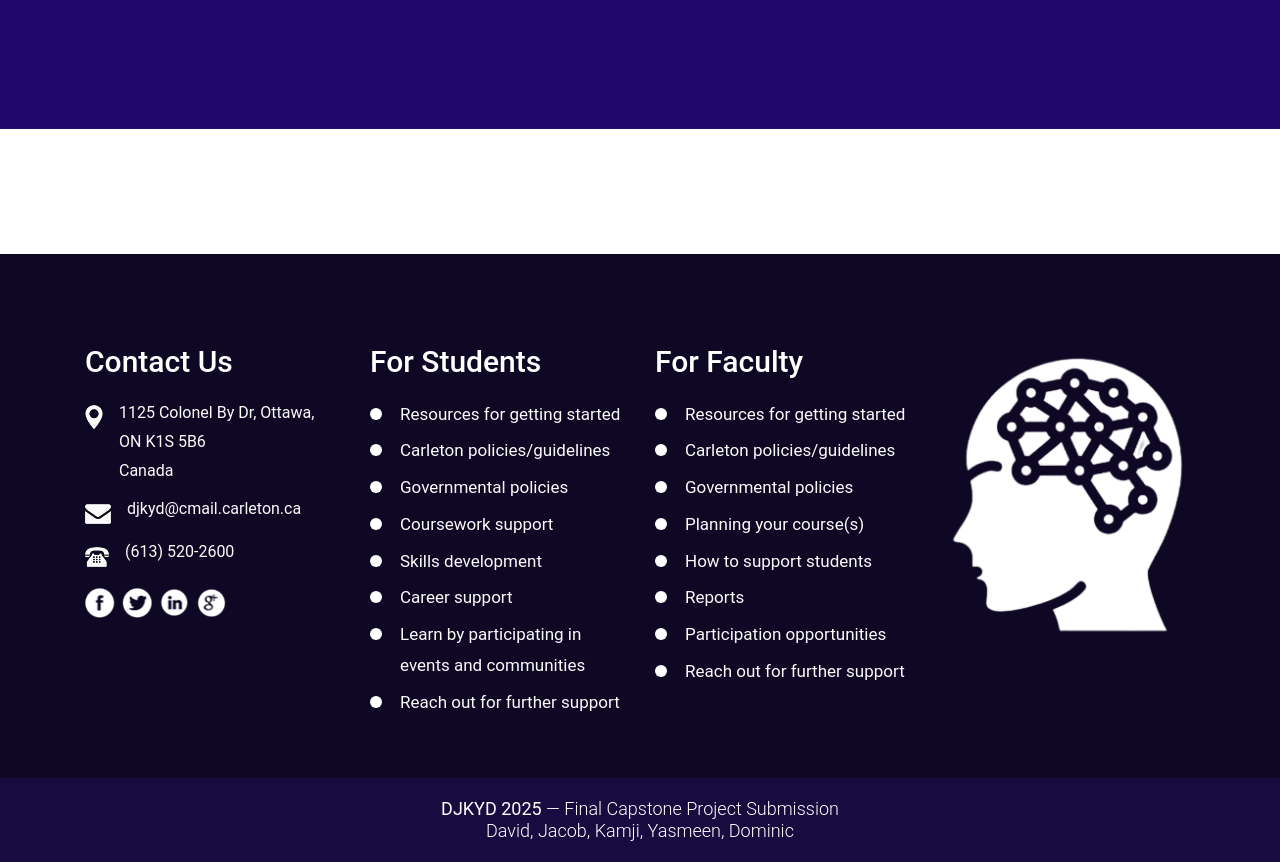
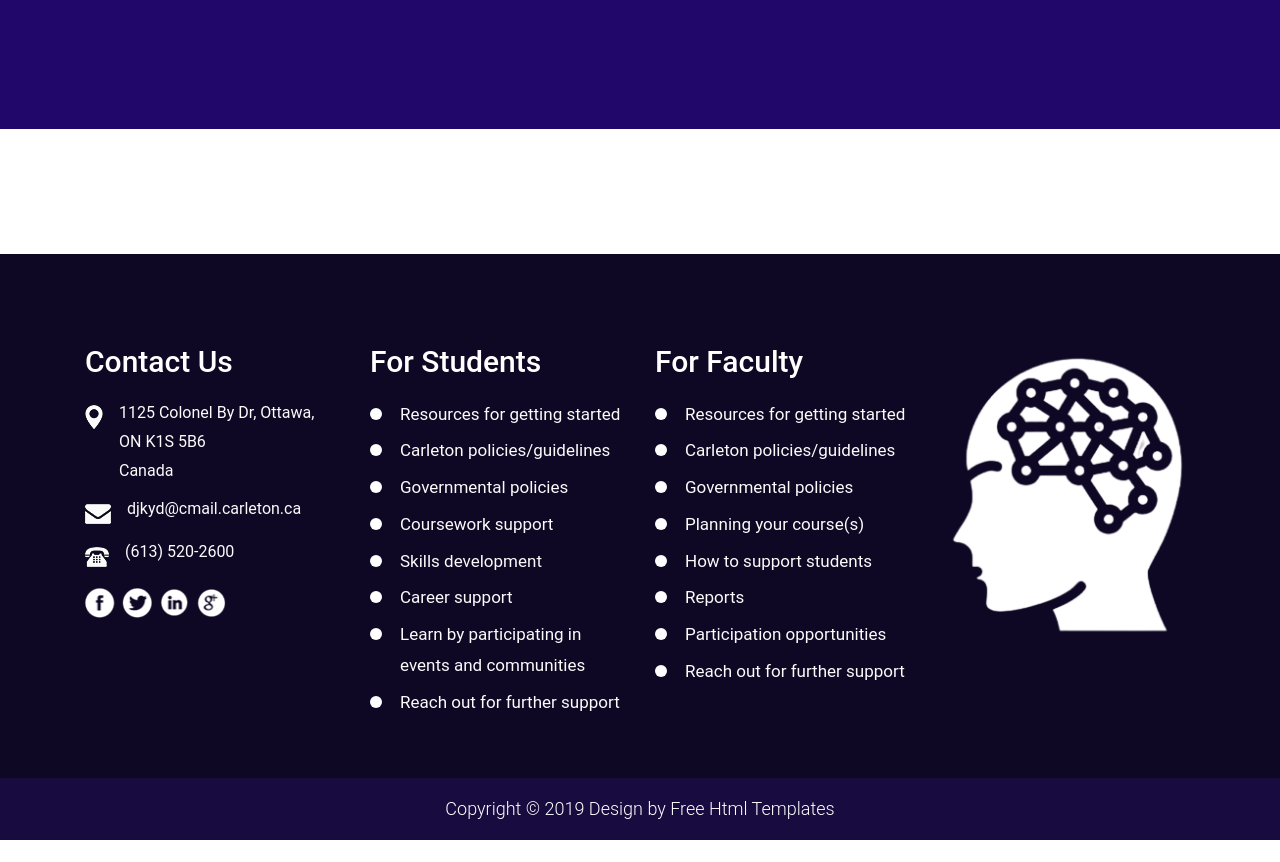
Before and after one commit to jacobabr9/DJKYDcapstone, a PHP site: page /faculty-page.php in a window 1280 px wide. Shown: the part 3452-4314 px from the top of the page. After the commit the page ends 4292 px from the top, so only its background shows below. Run offline with PHP 8.4, Linux system fonts and the light colour scheme; some libraries are stand-ins or nearby versions.

Commit message:
Various fixes

```diff
--- a/mind/faculty-page.php
+++ b/mind/faculty-page.php
@@ -216,13 +216,21 @@ session_start();
 <!-- end MAKE -->
 <!-- end learn -->
 
-        <!--  footer -->
-    <footer>
+    <!--  footer -->
+    <footr>
       <div class="footer ">
         <div class="container">
           <div class="row">
+
+            <!--<div class="col-md-12">
+              <form class="news">
+                <input class="newslatter" placeholder="Email" type="text" name=" Email">
+                <button class="submit">Subscribe</button>
+              </form>
+            </div>-->
             <div class="col-md-12">
               <h2><br><br></h2>
+              <!--<span>Contrary to popular belief, Lorem Ipsum is not simply random text. It has roots in a piece of classical Latin literature from 45 BC, making it over 2000 years old. Richard McClintock, a Latin professor at Hampden-Sydney College in  </span>-->
             </div>
             <div class="col-xl-12 col-lg-12 col-md-12 col-sm-12 ">
               <div class="row">
@@ -280,7 +288,7 @@ session_start();
 
                       <div class="col-lg-3 col-md-6 col-sm-6 ">
                         <div class="address">
-                          <a href="#"> <img src="images/compactWHITE.png" alt="logo"></a>
+                          <a href="index.php"> <img src="images/compactWHITE.png" alt="logo"></a>
                         </div>
                       </div>
                     </div>
@@ -291,12 +299,11 @@ session_start();
               </div>
               <div class="copyright">
                 <div class="container">
-                  <p><strong>DJKYD 2025</strong> — Final Capstone Project Submission</a></p>
-				  <p>David, Jacob, Kamji, Yasmeen, Dominic</p>
+                  <p>Copyright © 2019 Design by <a href="https://html.design/">Free Html Templates </a></p>
                 </div>
               </div>
             </div>
-          </footer>
+          </footr>
           <!-- end footer -->
 
 
```
